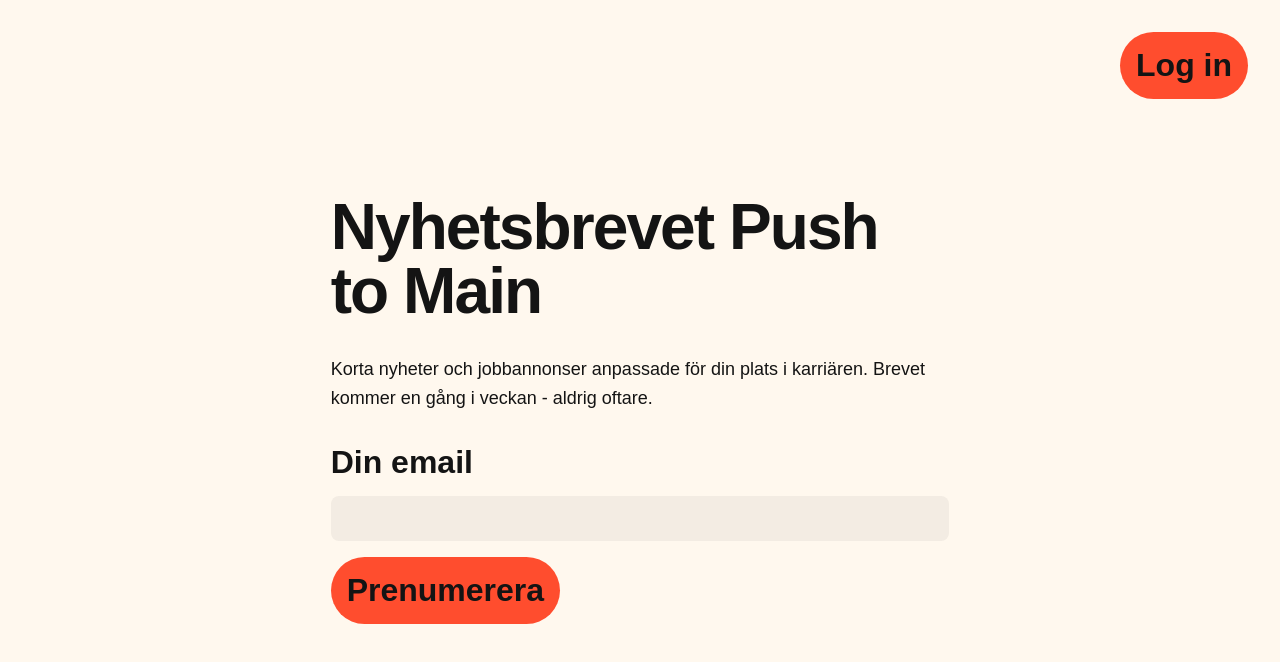
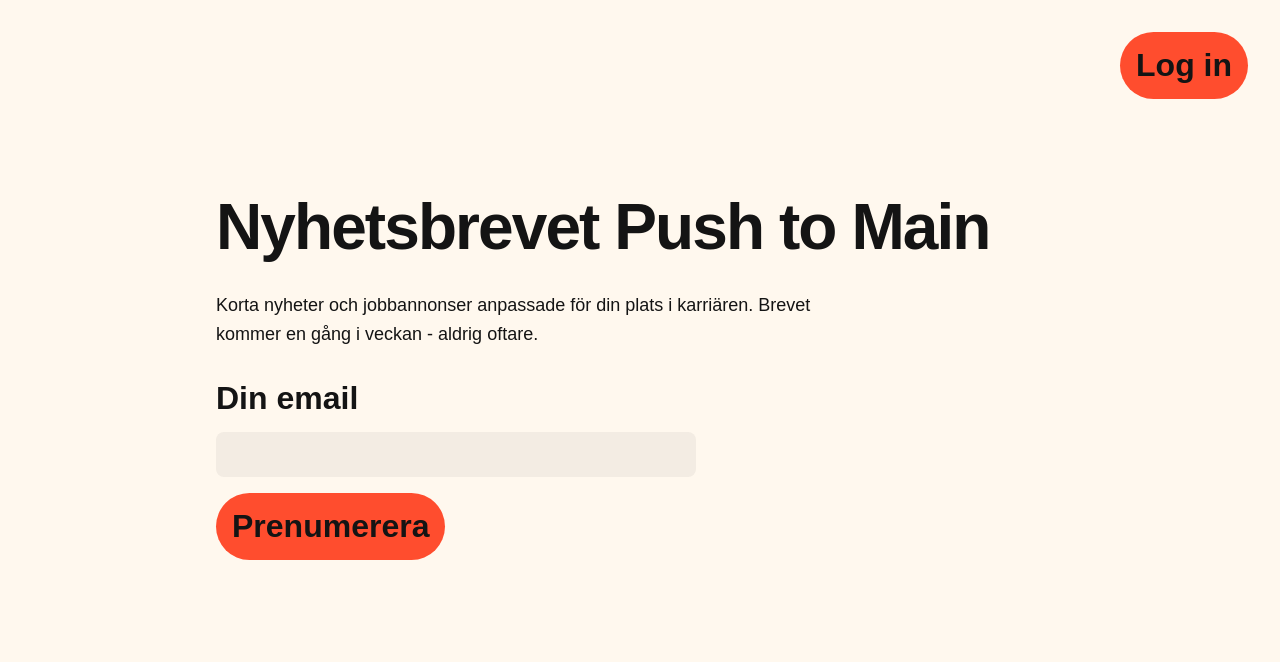
Before and after one commit to mikael-johnsson/newsletter, a SvelteKit app: page / in a window 1280 px wide. Shown: the top 662 px of the page. Built offline with nearby package versions, Linux system fonts and the light colour scheme.

Commit message:
Adjust landing page heading size

```diff
--- a/src/routes/+page.svelte
+++ b/src/routes/+page.svelte
@@ -15,9 +15,9 @@
 	</a>
 </header>
 
-<main class="mx-auto max-w-prose px-4 py-16">
+<main class="mx-auto w-120 px-4 py-16 sm:w-150 md:w-220">
 	<h1 class="font-display text-h2 sm:text-display">Nyhetsbrevet Push to Main</h1>
-	<p class="mt-8 text-body">
+	<p class="mt-8 w-120 text-body sm:w-150">
 		Korta nyheter och jobbannonser anpassade för din plats i karriären. Brevet kommer en gång i
 		veckan - aldrig oftare.
 	</p>
@@ -37,7 +37,7 @@
 				value={form?.email ?? ''}
 				aria-invalid={form?.error ? 'true' : undefined}
 				aria-describedby={form?.error ? 'email-error' : undefined}
-				class="rounded-sm border-0 bg-ink/5 px-4 py-2 text-body focus:ring-4 focus:ring-ink"
+				class="w-120 rounded-sm border-0 bg-ink/5 px-4 py-2 text-body focus:ring-4 focus:ring-ink"
 			/>
 
 			{#if form?.error}
```
